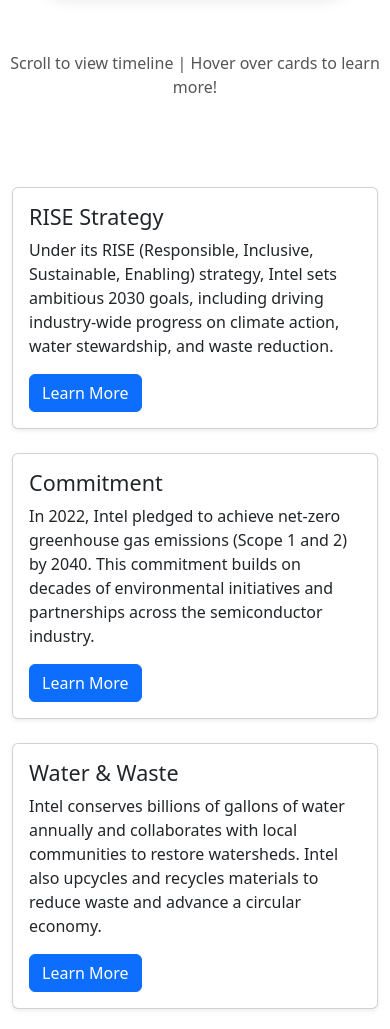
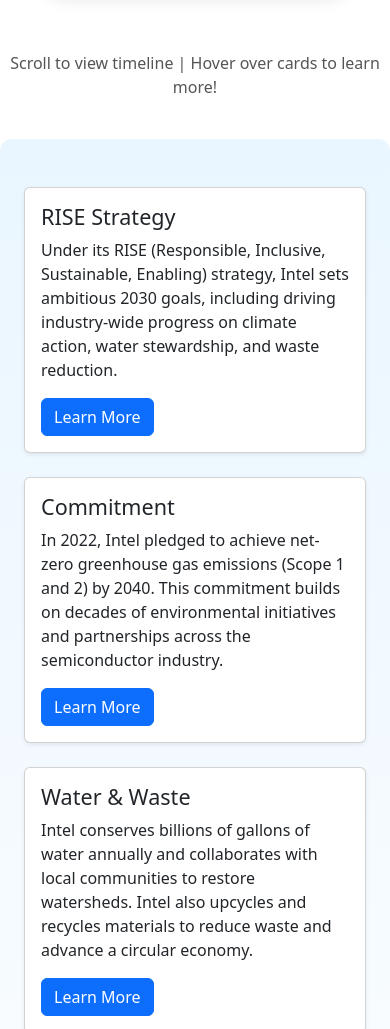
Before and after one commit to SierraLoubert/03-project-intel, a plain HTML site: page index.html in a window 390 px wide. Shown: the part 3400-4429 px from the top of the page. Drawn offline with nearby package versions, Linux system fonts and the light colour scheme.

Commit message:
made mistakes

```diff
--- a/index.html
+++ b/index.html
@@ -160,8 +160,8 @@
     Scroll to view timeline | Hover over cards to learn more!
   </p>
 
-<!-- 3-Column Content Section -->
-  <section class="container py-5">
+  <!-- 3-Column Content Section -->
+  <section id="three-column" class="container py-5">
   <div class="row g-4">
 
     <!-- Column 1 -->
--- a/style.css
+++ b/style.css
@@ -81,6 +81,16 @@
 
 /* HOVER EFFECT */
 .timeline-card:hover {
+    transform: translateY(-10px) scale(1.03);
+    box-shadow: 0 10px 24px rgba(0, 0, 0, 0.2);
+}
+
+/* THREE-COLUMN HOVER EFFECT */
+.timeline-hover-card {
+    transition: 0.3s ease;
+}
+
+.timeline-hover-card:hover {
     transform: translateY(-10px) scale(1.03);
     box-shadow: 0 10px 24px rgba(0, 0, 0, 0.2);
 }
@@ -233,3 +243,14 @@
         width: 100px;
     }
 }
+
+/* THREE-COLUMN SECTION: light blue background matching site colors */
+#three-column {
+    background: linear-gradient(180deg, #eaf6ff 0%, #f8fcff 100%);
+    padding: 36px 24px;
+    border-radius: 12px;
+}
+
+#three-column .card {
+    background: white; /* keep cards white on the light-blue section */
+}
```
